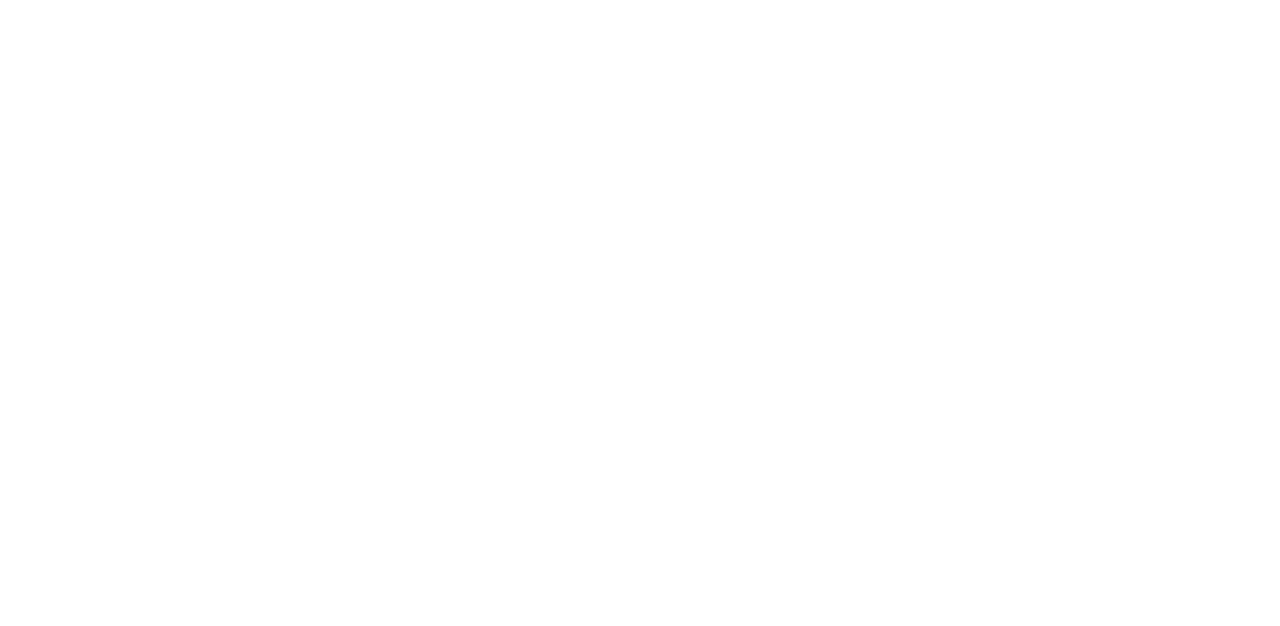
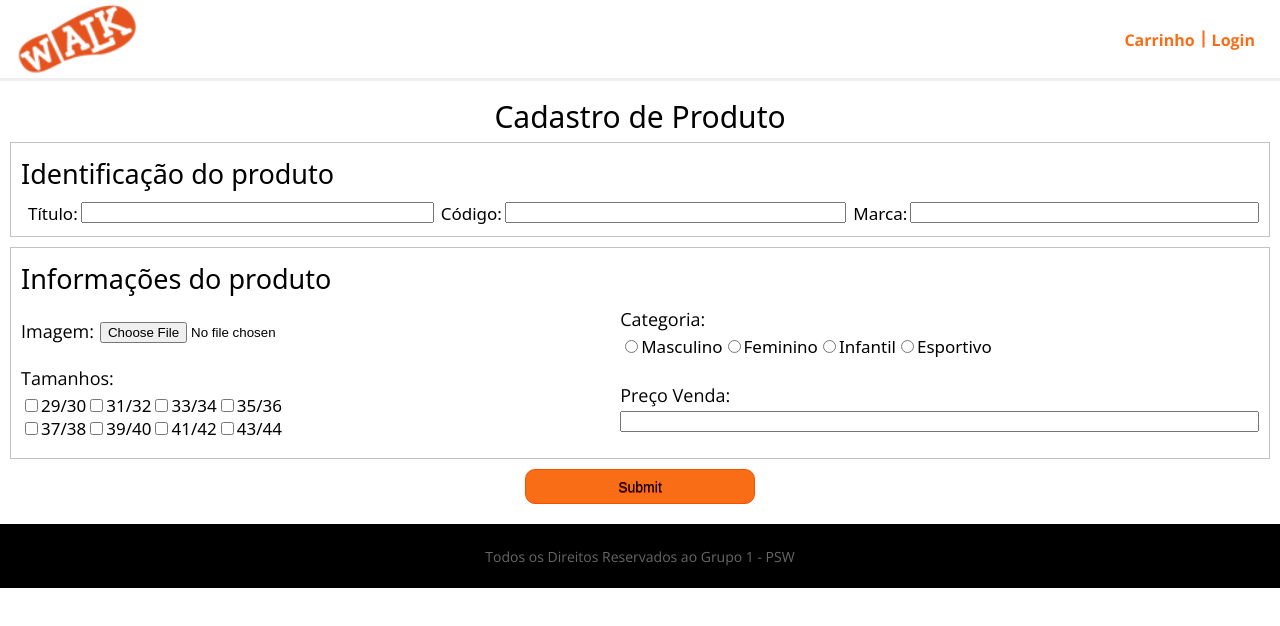
Before and after one commit to dsm-cefet-rj/ti-2022-1-grupo_1, a React (Create React App) app in the folder walkshoes/: page /cadastroprod in a window 1280 px wide. Before the commit this address had no page. Shown: the top 626 px of the page. Built offline with nearby package versions, Linux system fonts and the light colour scheme.

Commit message:
Criação da pag de cadastro de produto e de seus componentes

```diff
--- a/walkshoes/src/App.js
+++ b/walkshoes/src/App.js
@@ -8,6 +8,7 @@ import Pagamento from "./components/pags/pagamento/Pagamento";
 import Home from "./components/pags/home/Home";
 import Carrinho from "./components/pags/carrinho/Carrinho";
 import Favoritos from "./components/pags/favoritos/Favoritos";
+import CadastroProd from "./components/pags/produto/cadastro/CadastroProd";
 
 
 function App() {
@@ -21,6 +22,7 @@ function App() {
         <Route path="/pagamento" element={<Pagamento/>} />
         <Route path="/carrinho" element={<Carrinho />} />
         <Route path="/favoritos" element={<Favoritos />}/>
+        <Route path="/cadastroprod" element={<CadastroProd />}/>
       </Routes>
     </Router>
   );
--- a/walkshoes/src/components/card/cardHome/CardHome.css
+++ b/walkshoes/src/components/card/cardHome/CardHome.css
@@ -48,3 +48,10 @@
     font-size: 18px;
   }
 }
+
+@media (min-width: 1440px) {
+  .card {
+    width: 333px;
+    height: 342px;
+  }
+}
--- a/walkshoes/src/components/card/cardListHome/CardListHome.css
+++ b/walkshoes/src/components/card/cardListHome/CardListHome.css
@@ -21,6 +21,12 @@
 
 @media(min-width:1280px){
   .list{
-  grid-template-columns: 1fr 1fr 1fr 1fr;
+  grid-template-columns: repeat(4, 1fr);
 }
 }
+
+@media(min-width:1440px){
+  .list{
+  grid-template-columns: repeat(4, 0fr);
+}
+}
--- /dev/null
+++ b/walkshoes/src/components/formProduto/form/Form.css
@@ -0,0 +1,43 @@
+.formgeral {
+  padding: 15px 10px 0 10px;
+}
+
+.button {
+  margin-top: 10px;
+  display: flex;
+  justify-content: center;
+}
+
+.input_submit {
+  background-color: rgb(249, 109, 22);
+  border-radius: 10px;
+  border: 1px solid #f24f00;
+  cursor: pointer;
+  text-shadow: 0px 1px 0px #961007;
+  width: 130px;
+  height: 35px;
+}
+
+.form_title {
+  font-family: system-ui;
+  font-weight: 200;
+  font-size: 25px;
+  margin: 0 0 5px 0;
+  display: flex;
+  justify-content: center;
+}
+
+@media (min-width: 1024px) {
+  .form_title {
+    font-size: 30px;
+  }
+
+  .input_submit {
+    font-size: 14px ;
+  }
+
+  .input_submit {
+    width: 230px;
+    height: 35px;
+  }
+}
--- /dev/null
+++ b/walkshoes/src/components/formProduto/form/Form.js
@@ -0,0 +1,21 @@
+import React from "react";
+import IdentificProd from "../identificProd/IdentificProd";
+import InfoProd from "../infoProd/InfoProd";
+import "./Form.css";
+
+const Form = () => {
+  return (
+    <div className="formgeral">
+        <h3 className="form_title">Cadastro de Produto</h3>
+      <form>
+        <IdentificProd></IdentificProd>
+        <InfoProd></InfoProd>
+        <div className="button">
+          <input className="input_submit" type="submit"></input>
+        </div>
+      </form>
+    </div>
+  );
+};
+
+export default Form;
--- /dev/null
+++ b/walkshoes/src/components/formProduto/identificProd/IdentificProd.css
@@ -0,0 +1,54 @@
+.ident{
+    padding: 0 10px 10px 10px;
+    border: 1px solid #6666;
+    margin-bottom: 10px;
+}
+
+.ident_title{
+    display: flex;
+    margin: 12px 0 10px 0;
+    font-family: system-ui;
+    font-weight: 200;
+    font-size: 25px;
+}
+
+.ident_content{
+    display: flex;
+}
+
+.ident_label{
+    width: 80px;
+    font-family: system-ui;
+    font-size: 15px;
+}
+
+.ident_input{
+    width: 100%;
+    margin-bottom: 3px;
+}
+
+@media(min-width: 768px){
+    .ident_form{
+        display: flex;
+    }
+
+    .ident_label{
+        width: initial;
+        margin-left: 7px;
+    }
+
+    .ident_content{
+        width: 100%;
+        gap: 3px;
+    }
+}
+
+@media(min-width: 1024px){
+    .ident_title{
+        font-size: 27px;
+    }
+
+    .ident_label{
+        font-size: 17px;
+    }
+}
--- /dev/null
+++ b/walkshoes/src/components/formProduto/identificProd/IdentificProd.js
@@ -0,0 +1,52 @@
+import React from "react";
+import "./IdentificProd.css";
+
+const IdentificProd = () => {
+  return (
+    <div className="ident">
+      <h3 className="ident_title">Identificação do produto</h3>
+
+      <form className="ident_form">
+
+        <div className="ident_content">
+          <label className="ident_label" for="title">
+            Título:
+          </label>
+          <input
+            className="ident_input"
+            type="text"
+            id="title"
+            name="title"
+          ></input>
+        </div>
+
+        <div className="ident_content">
+          <label className="ident_label" for="cod">
+            Código:
+          </label>
+          <input
+            className="ident_input"
+            type="text"
+            id="cod"
+            name="title"
+          ></input>
+        </div>
+
+        <div className="ident_content">
+          <label className="ident_label" for="brand">
+            Marca:
+          </label>
+          <input
+            className="ident_input"
+            type="text"
+            id="brand"
+            name="title"
+          ></input>
+        </div>
+
+      </form>
+    </div>
+  );
+};
+
+export default IdentificProd;
--- /dev/null
+++ b/walkshoes/src/components/formProduto/infoProd/InfoProd.css
@@ -0,0 +1,77 @@
+.info {
+  padding: 0 10px 10px 10px;
+  border: 1px solid #6666;
+}
+
+.info_title {
+  display: flex;
+  margin: 12px 0 10px 0;
+  font-family: system-ui;
+  font-weight: 200;
+  font-size: 25px;
+}
+
+.info_subtitle {
+  margin: 0 0 4px 0;
+  font-size: 16px;
+  font-family: "Open Sans", "Helvetica Neue", sans-serif;
+}
+
+.info_img {
+  display: flex;
+  gap: 6px;
+  margin-bottom: 8px;
+  grid-area: img;
+}
+
+.info_categoria {
+  margin-bottom: 8px;
+  grid-area: cat;
+}
+
+.info_tamanho {
+  margin-bottom: 8px;
+  grid-area: tam;
+}
+
+label {
+  font-family: system-ui;
+  font-size: 15px;
+}
+
+.info_value {
+  display: flex;
+  flex-direction: column;
+  grid-area: value;
+}
+
+@media (min-width: 768px) {
+  .info_form {
+    display: grid;
+    grid-template-areas:
+      "img cat"
+      "tam value";
+  }
+
+  .info_value {
+    justify-content: center;
+  }
+  .info_img {
+    align-items: center;
+  }
+}
+
+@media (min-width: 1024px) {
+  .info_title {
+    font-size: 27px;
+  }
+
+  .info_subtitle {
+    font-size: 18px;
+  }
+
+  label {
+    font-family: system-ui;
+    font-size: 17px;
+  }
+}
--- /dev/null
+++ b/walkshoes/src/components/formProduto/infoProd/InfoProd.js
@@ -0,0 +1,65 @@
+import React from "react";
+import "./InfoProd.css";
+
+const InfoProd = () => {
+  return (
+    <div className="info">
+      <h3 className="info_title">Informações do produto</h3>
+      <form className="info_form">
+        <div className="info_img">
+          <label className="info_subtitle" for="img">Imagem:</label>
+          <input type="file" id="img" name="img" />
+        </div>
+
+        <div className="info_categoria">
+          <p className="info_subtitle">Categoria:</p>
+          <input type="radio" id="masc" name="title" />
+          <label for="masc">Masculino</label>
+          <input type="radio" id="fem" name="title" />
+          <label for="fem">Feminino</label>
+          <input type="radio" id="inf" name="title" />
+          <label for="inf">Infantil</label>
+          <input type="radio" id="esp" name="title" />
+          <label for="esp">Esportivo</label>
+        </div>
+
+        <div className="info_tamanho">
+          <p className="info_subtitle">Tamanhos:</p>
+          <div className="primary">
+            <input type="checkbox" id="1" name="title" />
+            <label for="1">29/30</label>
+            <input type="checkbox" id="2" name="title" />
+            <label for="2">31/32</label>
+            <input type="checkbox" id="3" name="title" />
+            <label for="3">33/34</label>
+            <input type="checkbox" id="4" name="title" />
+            <label for="4">35/36</label>
+          </div>
+          <div className="secundary">
+            <input type="checkbox" id="5" name="title" />
+            <label for="5">37/38</label>
+            <input type="checkbox" id="6" name="title" />
+            <label for="6">39/40</label>
+            <input type="checkbox" id="7" name="title" />
+            <label for="7">41/42</label>
+            <input type="checkbox" id="8" name="title" />
+            <label for="8">43/44</label>
+          </div>
+        </div>
+
+        <div className="info_value">
+          <label className="info_subtitle" for="value">Preço Venda:</label>
+          <input
+            className="input_text"
+            type="text"
+            id="value"
+            name="title"
+          ></input>
+        </div>
+
+      </form>
+    </div>
+  );
+};
+
+export default InfoProd;
--- /dev/null
+++ b/walkshoes/src/components/pags/produto/cadastro/CadastroProd.js
@@ -0,0 +1,16 @@
+import React from "react";
+import Menu from "../../../header/menu/Menu";
+import Footer from "../../../footer/Footer";
+import Form from "../../../formProduto/form/Form";
+
+const CadastroProd = () => {
+  return (
+    <>
+      <Menu></Menu>
+      <Form></Form>
+      <Footer></Footer>
+    </>
+  );
+};
+
+export default CadastroProd;
```
Also changed, not shown: walkshoes/src/components/card/cardListHome/CardListHome.js (line endings or trailing spaces).
